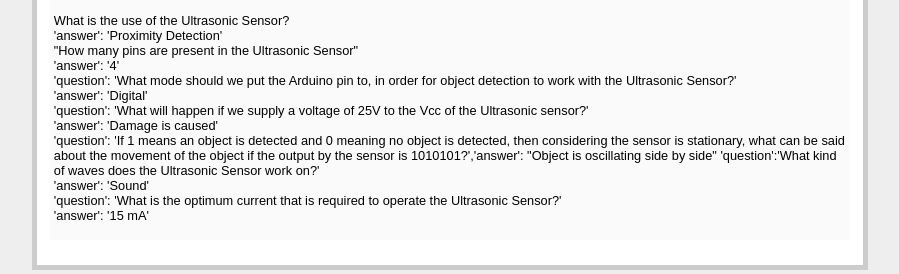
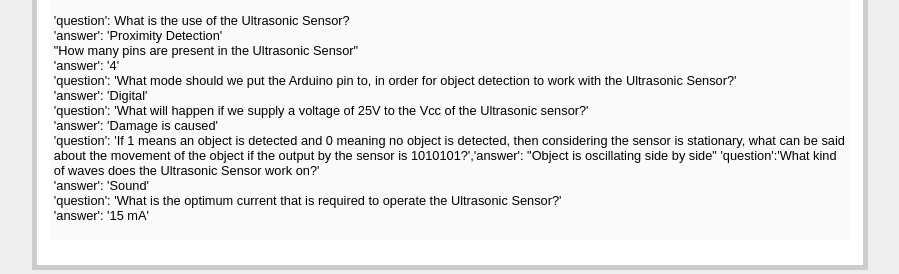
Before and after one commit to darekarankita0/mcq-quiz, a Flask app: template templates/end_miniquiz.html in a window 1280 px wide. Shown: the part 218-492 px from the top of the page, without its empty margins (190-1089 px from the left). Run offline with Flask 2, Linux system fonts and the light colour scheme; the template is opened without the code that fills it, so the values that code supplies are empty.

Commit message:
Update end_miniquiz.html

```diff
--- a/templates/end_miniquiz.html
+++ b/templates/end_miniquiz.html
@@ -22,7 +22,7 @@ Wrong answers:
 <label for="wronga" >{{summary["wrong"]}}</label>
 </p>
 <p>
-What is the use of the Ultrasonic Sensor?<br>'answer': 'Proximity Detection'<br>"How many pins are present in the Ultrasonic Sensor"<br>'answer': '4'
+'question': What is the use of the Ultrasonic Sensor?<br>'answer': 'Proximity Detection'<br>"How many pins are present in the Ultrasonic Sensor"<br>'answer': '4'
 <br>'question': 'What mode should we put the Arduino pin to, in order for object detection to work with the Ultrasonic Sensor?'<br>'answer': 'Digital'<br>
 'question': 'What will happen if we supply a voltage of 25V to the Vcc of the Ultrasonic sensor?'<br>'answer': 'Damage is caused'<br>
 'question': 'If 1 means an object is detected and 0 meaning no object is detected, then considering the
```
